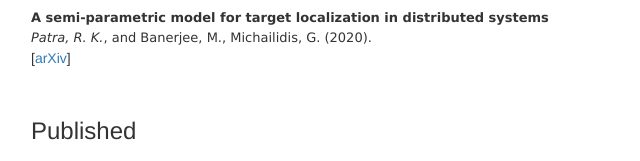
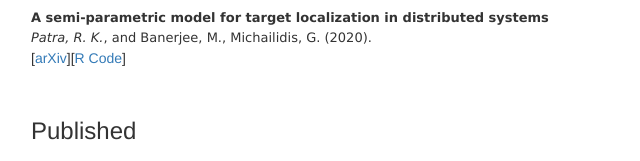
Before and after one commit to rohitpatra/rohitpatra.github.io, a plain HTML site: page research.html in a window 1280 px wide. Shown: the part 272-433 px from the top of the page, 39-679 px from the left. Drawn offline with Linux system fonts and the light colour scheme.

Commit message:
research: add R Code link for the target-localization paper

```diff
--- a/research.html
+++ b/research.html
@@ -130,7 +130,7 @@ height="0" width="0" style="display:none;visibility:hidden"></iframe></noscript>
       A semi-parametric model for target localization in distributed systems</B> <BR>
 
       <em> Patra, R. K.</em>, and Banerjee, M., Michailidis, G. (2020).</font>
-			</BR>[<a href="https://arxiv.org/pdf/2012.02025.pdf" name="target" onclick="dataLayer.push({'event': 'CvxSim'});">arXiv</a>]
+			</BR>[<a href="https://arxiv.org/pdf/2012.02025.pdf" name="target" onclick="dataLayer.push({'event': 'CvxSim'});">arXiv</a>][<A href="https://github.com/rohitpatra/semiparametric-target-localization">R Code</A>]
 			<!-- <BR>[<a href="PapersandDraft/Edit1Density_msc_submitted_copy.pdf" onClick="javascript: pageTracker._trackPageview('PapersandDraft/Edit1Density_msc_submitted_copy.pdf');">PDF</a>] -->
 				</div>
 			</P>
```
